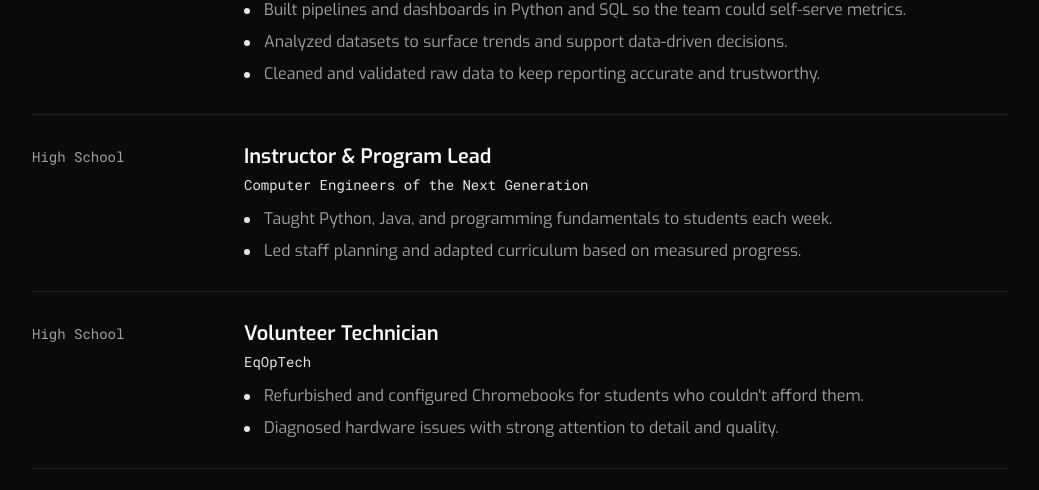
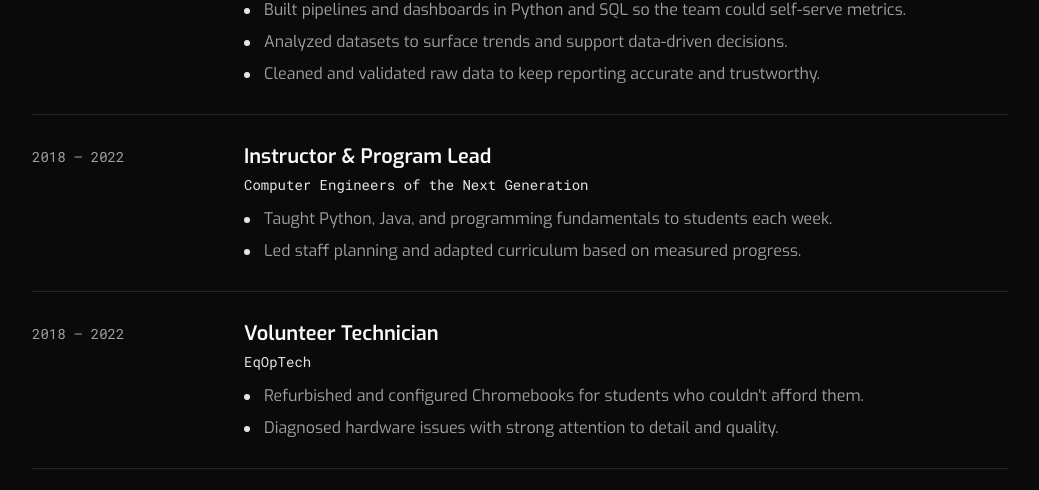
Before and after one commit to Bryanpham004/portfolio, a Next.js app: page / in a window 1280 px wide. Shown: the part 3551-4041 px from the top of the page, without its empty margins (120-1159 px from the left). Built offline with nearby package versions, Linux system fonts and the light colour scheme.

Commit message:
Date high-school roles 2018-2022 (above college)

```diff
--- a/src/app/page.tsx
+++ b/src/app/page.tsx
@@ -53,7 +53,7 @@ const experience = [
     ],
   },
   {
-    date: "High School",
+    date: "2018 — 2022",
     role: "Instructor & Program Lead",
     org: "Computer Engineers of the Next Generation",
     points: [
@@ -62,7 +62,7 @@ const experience = [
     ],
   },
   {
-    date: "High School",
+    date: "2018 — 2022",
     role: "Volunteer Technician",
     org: "EqOpTech",
     points: [
```
